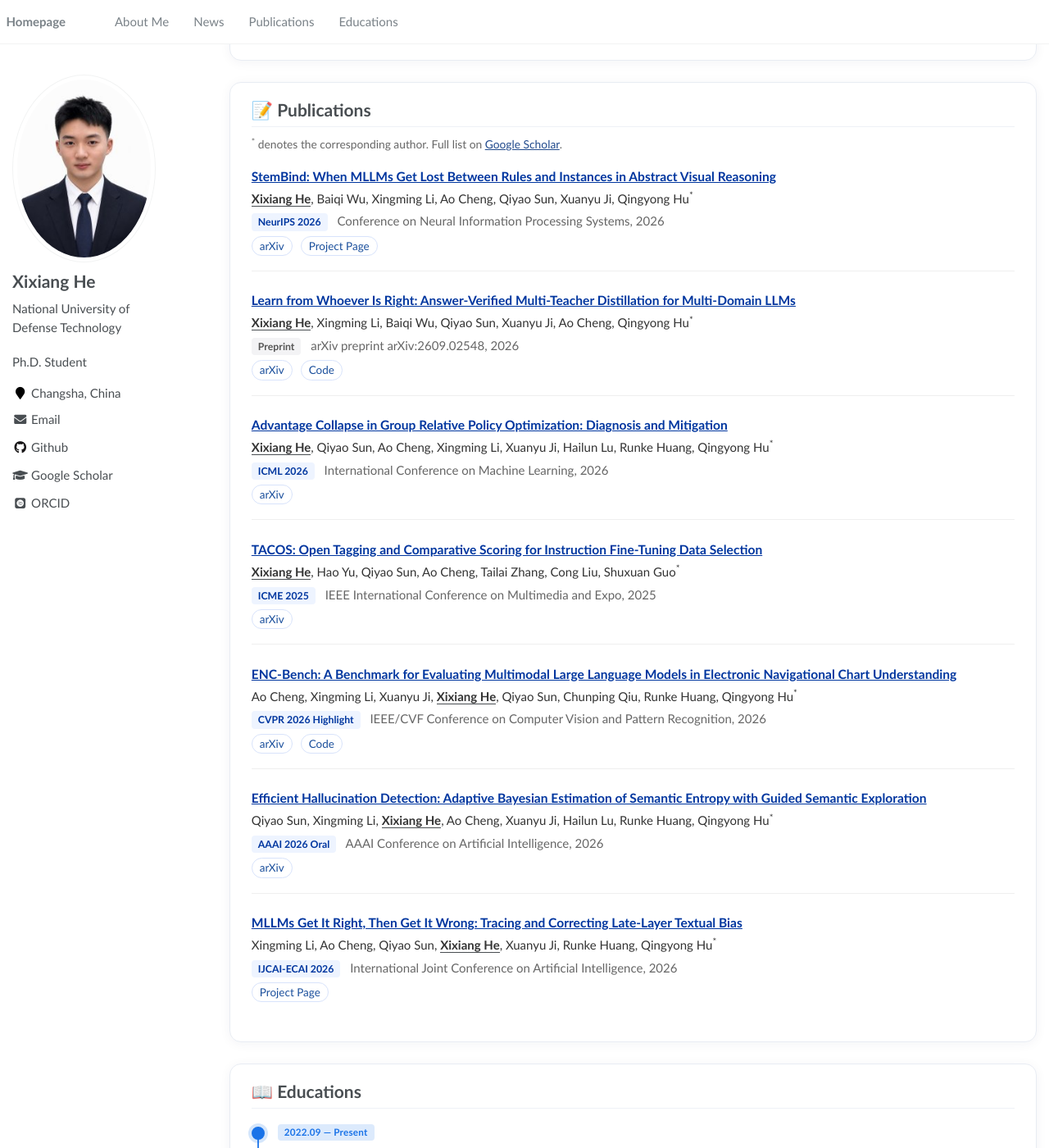
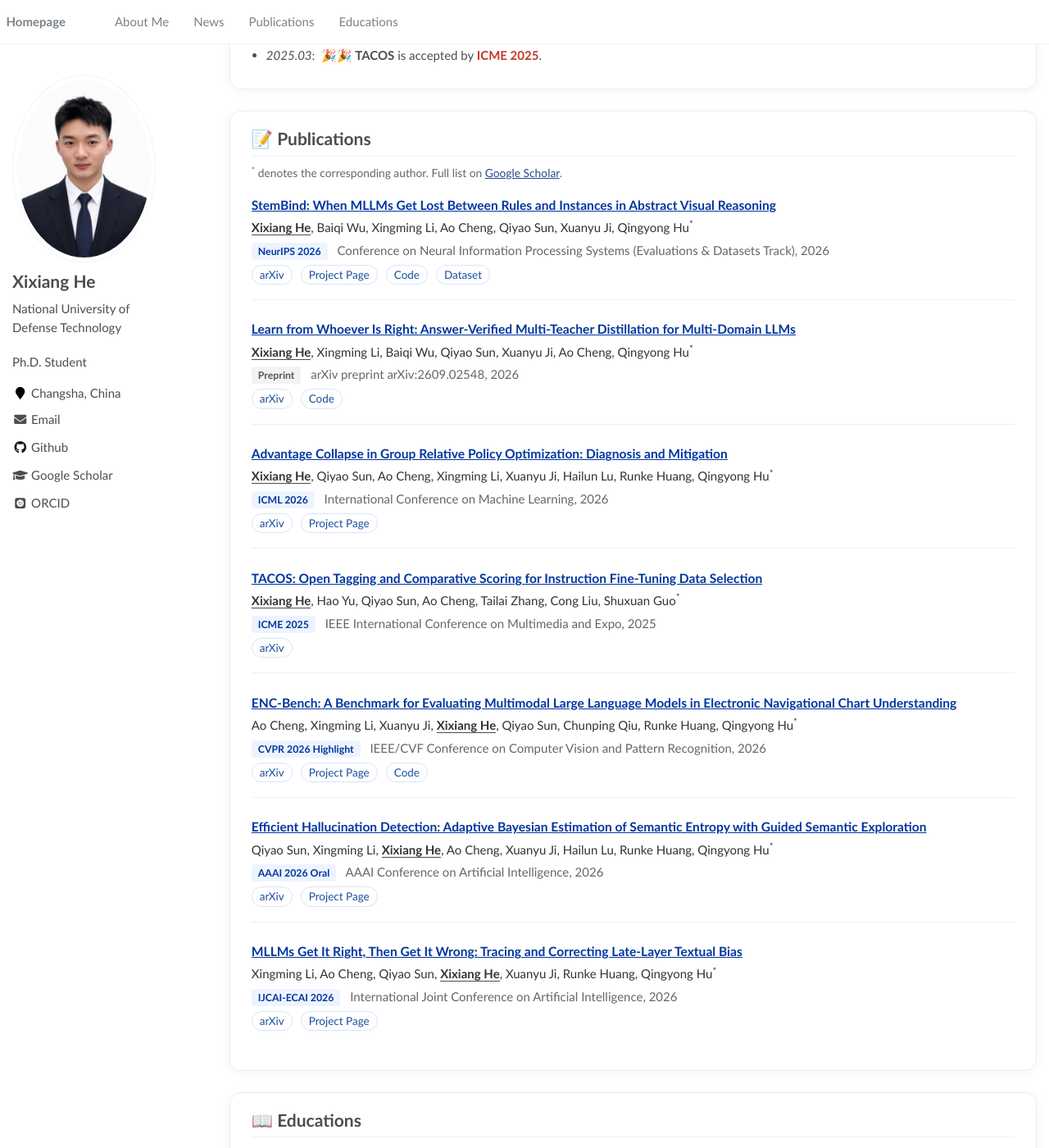
Before and after one commit to hexixiang/hexixiang.github.io, a Jekyll site: the page built from _pages/about.md, in a window 1280 px wide and 1400 px high, scrolled down 827 px. Shown: the whole window at 82% size. Built offline with Jekyll 4.4.1, drawn with Linux system fonts in a browser that asks for light colours; some web fonts are replaced.

Commit message:
Sync publication links and add GitHub Stars badge
- StemBind: note E&D Track; add Code and Dataset links
- AVSPO, Hallucination Detection, ENC-Bench: add project pages
- CALRD: add arXiv link
- About Me: add GitHub Stars badge

Co-Authored-By: Claude Opus 5.5 <noreply@anthropic.com>

```diff
--- a/_pages/about.md
+++ b/_pages/about.md
@@ -64,6 +64,10 @@ My research is about making large models more <strong>efficient</strong> and mor
 I am always glad to talk about research or collaboration &mdash; feel free to reach out by <a href="mailto:hexixiang@nudt.edu.cn">email</a>.
 </div>
 
+<div style="margin-top: 12px;">
+  <a href="https://github.com/hexixiang"><img src="https://img.shields.io/github/stars/hexixiang?affiliations=OWNER%2CCOLLABORATOR&style=flat&logo=github&logoColor=000000&label=GitHub%20Stars&labelColor=f0f0f0&color=8fb9ef" alt="GitHub Stars"></a>
+</div>
+
 <div style="margin-top: 18px; background: #f4f7ff; border: 1px solid #d8e3fb; border-radius: 12px; padding: 14px 18px;">
   <div style="font-size: 0.82em; font-weight: 700; color: #1a73e8; text-transform: uppercase; letter-spacing: 0.6px; margin-bottom: 10px;">Research Interests</div>
   <div class="research-tags">
@@ -127,8 +131,8 @@ I am always glad to talk about research or collaboration &mdash; feel free to re
   <li class="publication-item">
     <div class="pub-title"><a href="https://arxiv.org/abs/2606.00148">StemBind: When MLLMs Get Lost Between Rules and Instances in Abstract Visual Reasoning</a></div>
     <div class="pub-authors"><strong><u>Xixiang He</u></strong>, Baiqi Wu, Xingming Li, Ao Cheng, Qiyao Sun, Xuanyu Ji, Qingyong Hu<sup>*</sup></div>
-    <div class="pub-venue"><span class="pub-badge">NeurIPS 2026</span> Conference on Neural Information Processing Systems, 2026</div>
-    <div class="pub-links"><a href="https://arxiv.org/abs/2606.00148">arXiv</a><a href="https://hexixiang.github.io/StemBind/">Project Page</a></div>
+    <div class="pub-venue"><span class="pub-badge">NeurIPS 2026</span> Conference on Neural Information Processing Systems (Evaluations &amp; Datasets Track), 2026</div>
+    <div class="pub-links"><a href="https://arxiv.org/abs/2606.00148">arXiv</a><a href="https://hexixiang.github.io/StemBind/">Project Page</a><a href="https://github.com/hexixiang/StemBind">Code</a><a href="https://huggingface.co/datasets/user48271/Stembind">Dataset</a></div>
   </li>
   <li class="publication-item">
     <div class="pub-title"><a href="https://arxiv.org/abs/2609.02548">Learn from Whoever Is Right: Answer-Verified Multi-Teacher Distillation for Multi-Domain LLMs</a></div>
@@ -140,7 +144,7 @@ I am always glad to talk about research or collaboration &mdash; feel free to re
     <div class="pub-title"><a href="https://arxiv.org/abs/2605.21125">Advantage Collapse in Group Relative Policy Optimization: Diagnosis and Mitigation</a></div>
     <div class="pub-authors"><strong><u>Xixiang He</u></strong>, Qiyao Sun, Ao Cheng, Xingming Li, Xuanyu Ji, Hailun Lu, Runke Huang, Qingyong Hu<sup>*</sup></div>
     <div class="pub-venue"><span class="pub-badge">ICML 2026</span> International Conference on Machine Learning, 2026</div>
-    <div class="pub-links"><a href="https://arxiv.org/abs/2605.21125">arXiv</a></div>
+    <div class="pub-links"><a href="https://arxiv.org/abs/2605.21125">arXiv</a><a href="https://qingyonghu.github.io/AVSPO/">Project Page</a></div>
   </li>
   <li class="publication-item">
     <div class="pub-title"><a href="https://arxiv.org/abs/2507.03673">TACOS: Open Tagging and Comparative Scoring for Instruction Fine-Tuning Data Selection</a></div>
@@ -152,19 +156,19 @@ I am always glad to talk about research or collaboration &mdash; feel free to re
     <div class="pub-title"><a href="https://arxiv.org/abs/2603.22763">ENC-Bench: A Benchmark for Evaluating Multimodal Large Language Models in Electronic Navigational Chart Understanding</a></div>
     <div class="pub-authors">Ao Cheng, Xingming Li, Xuanyu Ji, <strong><u>Xixiang He</u></strong>, Qiyao Sun, Chunping Qiu, Runke Huang, Qingyong Hu<sup>*</sup></div>
     <div class="pub-venue"><span class="pub-badge">CVPR 2026 Highlight</span> IEEE/CVF Conference on Computer Vision and Pattern Recognition, 2026</div>
-    <div class="pub-links"><a href="https://arxiv.org/abs/2603.22763">arXiv</a><a href="https://github.com/QingyongHu/ENC-Bench">Code</a></div>
+    <div class="pub-links"><a href="https://arxiv.org/abs/2603.22763">arXiv</a><a href="https://qingyonghu.github.io/ENC-Bench/">Project Page</a><a href="https://github.com/QingyongHu/ENC-Bench">Code</a></div>
   </li>
   <li class="publication-item">
     <div class="pub-title"><a href="https://arxiv.org/abs/2603.22812">Efficient Hallucination Detection: Adaptive Bayesian Estimation of Semantic Entropy with Guided Semantic Exploration</a></div>
     <div class="pub-authors">Qiyao Sun, Xingming Li, <strong><u>Xixiang He</u></strong>, Ao Cheng, Xuanyu Ji, Hailun Lu, Runke Huang, Qingyong Hu<sup>*</sup></div>
     <div class="pub-venue"><span class="pub-badge">AAAI 2026 Oral</span> AAAI Conference on Artificial Intelligence, 2026</div>
-    <div class="pub-links"><a href="https://arxiv.org/abs/2603.22812">arXiv</a></div>
+    <div class="pub-links"><a href="https://arxiv.org/abs/2603.22812">arXiv</a><a href="https://qingyonghu.github.io/Efficient-Hallucination-Detection/">Project Page</a></div>
   </li>
   <li class="publication-item">
-    <div class="pub-title"><a href="https://qingyonghu.github.io/CALRD/">MLLMs Get It Right, Then Get It Wrong: Tracing and Correcting Late-Layer Textual Bias</a></div>
+    <div class="pub-title"><a href="https://arxiv.org/abs/2606.17953">MLLMs Get It Right, Then Get It Wrong: Tracing and Correcting Late-Layer Textual Bias</a></div>
     <div class="pub-authors">Xingming Li, Ao Cheng, Qiyao Sun, <strong><u>Xixiang He</u></strong>, Xuanyu Ji, Runke Huang, Qingyong Hu<sup>*</sup></div>
     <div class="pub-venue"><span class="pub-badge">IJCAI-ECAI 2026</span> International Joint Conference on Artificial Intelligence, 2026</div>
-    <div class="pub-links"><a href="https://qingyonghu.github.io/CALRD/">Project Page</a></div>
+    <div class="pub-links"><a href="https://arxiv.org/abs/2606.17953">arXiv</a><a href="https://qingyonghu.github.io/CALRD/">Project Page</a></div>
   </li>
 </ol>
 
```
